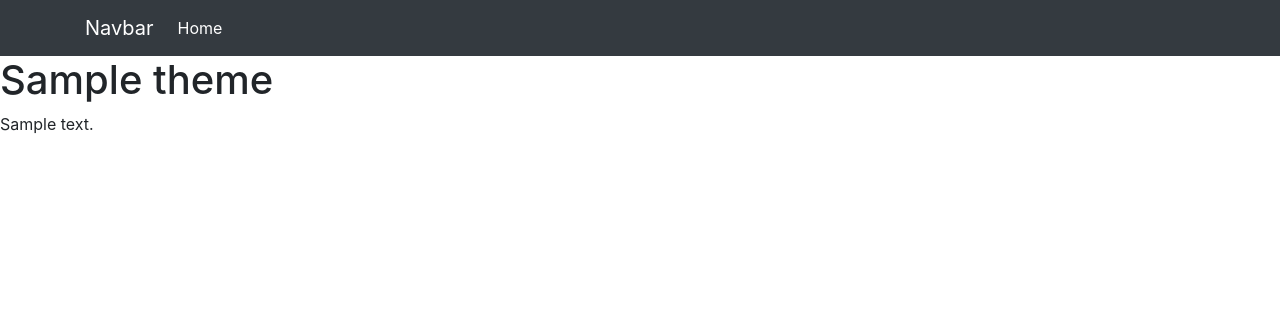
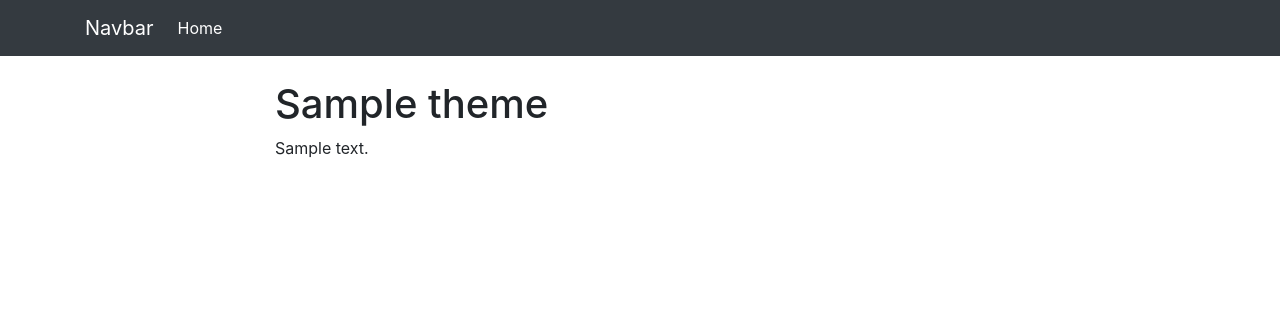
Before and after one commit to RGBsrs/django_themes_list, a Django app: page /theme/1 in a window 1280 px wide. Shown: the top 316 px of the page. Run offline with Django 3.2, Linux system fonts and the light colour scheme; tables that the repository leaves empty hold one stand-in row (values such as "Sample post").

Commit message:
add some styles anf requirements.txt

```diff
--- a/themes_list/themes_list/admin.py
+++ b/themes_list/themes_list/admin.py
@@ -2,8 +2,6 @@ from django.contrib import admin
 from .models import Theme
 
 # Register your models here.
-
-
 class ThemesAdmin(admin.ModelAdmin):
     list_display = ('id', 'title')
 
--- a/themes_list/themes_list/templates/themes_list/index.html
+++ b/themes_list/themes_list/templates/themes_list/index.html
@@ -14,7 +14,8 @@
                 <tbody>
                     {% for theme in themes %}
                     <tr>
-                        <td><a href="{{ theme.get_absolute_url }}">{{ theme.title }}</a></td>
+                        <td>{{ forloop.counter }}</td>
+                        <td><a href="{{ theme.get_absolute_url }}" style="text-decoration: none;color: #000 !important;">{{ theme.title }}</a></td>
                         <td align="right">
                             <input class="form-check-input" type="checkbox" value="{{theme.id}}" id="defaultCheck" name='{{theme.id}}'>
                             <label class="form-check-label" for="defaultCheck">
--- a/themes_list/themes_list/templates/themes_list/nav.html
+++ b/themes_list/themes_list/templates/themes_list/nav.html
@@ -9,7 +9,7 @@
         <div class="collapse navbar-collapse" id="navbarSupportedContent">
             <ul class="navbar-nav mr-auto">
                 <li class="nav-item active">
-                    <a class="nav-link" href="#">Home <span class="sr-only">(current)</span></a>
+                    <a class="nav-link" href="{% url 'home' %}">Home <span class="sr-only">(current)</span></a>
                 </li>
             </ul>
         </div>
--- a/themes_list/themes_list/templates/themes_list/theme.html
+++ b/themes_list/themes_list/templates/themes_list/theme.html
@@ -2,8 +2,12 @@
 
 {% block content %}
 {% include 'themes_list/nav.html' %}
-<h1>{{theme.title}}</h1>
-
-{{ theme.text|linebreaks }}
-
+<div class="container">
+    <div class="row mt-4">
+        <div class="col offset-lg-2">
+            <h1>{{theme.title}}</h1>
+            {{ theme.text|linebreaks }}
+        </div>
+    </div>
+</div>
 {% endblock %}
```
Also changed, not shown: themes_list/requirements.txt (added, +14 -0 lines).
